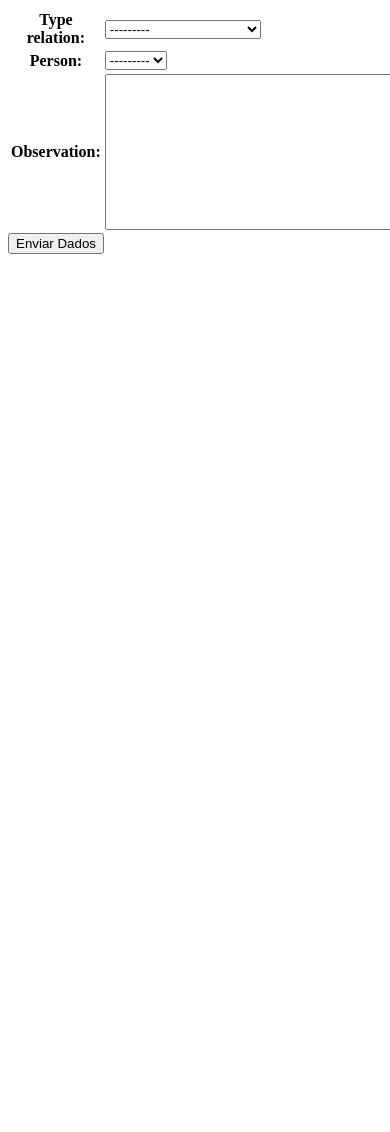
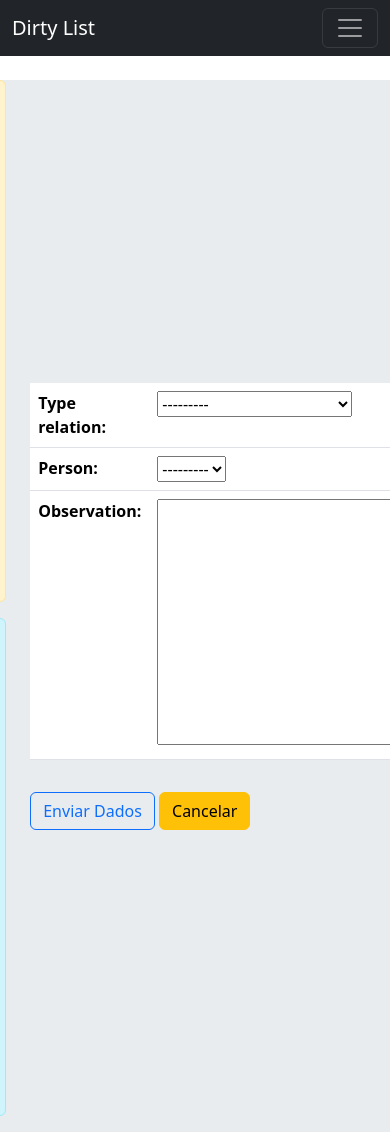
Before and after one commit to gylmonteiro/dirty_list, a Django app: page /persons/relation/ in a window 390 px wide; the page is wider, and only the part inside the window is pictured. Before the commit the page ends 254 px from the top of that part, so only its background shows below. Run offline with Django 5.2, Linux system fonts and the light colour scheme; data that the repository does not hold is empty.

Commit message:
feat: completando o template de criar pessoas

```diff
--- a/persons/models.py
+++ b/persons/models.py
@@ -35,7 +35,7 @@ class Person(models.Model):
         ordering = ['name']
 
     def __str__(self):
-        return f'{self.name} - id: {self.number_register.hex}'
+        return f'{self.name}'
 
     def age(self):
         if self.date_birthday:
--- a/persons/templates/create_relation.html
+++ b/persons/templates/create_relation.html
@@ -1,11 +1,46 @@
-<form method='POST' action='{% url "relation-persons-create" %}'>
-{% csrf_token %}
-
-    <table>
-        {{form.as_table}}
-    </table>
-    <input type="hidden" name="id_person" value="{{person_id}}">
-    <button type="submit">Enviar Dados</button>
 
 
-</form>
+{% extends "base/base.html" %}
+{% load static %}
+
+
+
+
+
+{% block 'content' %}
+<div class='container-md mt-4 d-flex justify-content-center align-items-center bg-body-secondary' >
+    <div class='col-md-5'>
+
+        <div class="alert alert-warning alert-dismissible fade show" role="alert">
+            <strong>Instruções!</strong>
+            <p>Nesta seção é possível relacionar uma pessoa. <br>
+            <ul>
+                <li> <strong>Cancelar</strong> leva você de volta a pessoa</li>
+                <li> <strong>Enviar dados</strong> faz o vínculo com à pessoa</li>
+                <li> Caso queira voltar a lista de pessoas, utilize a <strong>barra de navegação</strong></li>
+            </ul>
+        </div>
+
+        <div class="alert alert-info alert-dismissible fade show" role="alert">
+            <strong>Dados</strong>
+            <p>O que cada campo representa. <br>
+            <ul>
+                <li> <strong>Type relation</strong> Tipo de relação</li>
+                <li> <strong>Person</strong> Pessoa que você deseja relacionar</li>
+                <li> <strong>Observation</strong> Algum tipo de observação que deseja fazer</strong></li>
+            </ul>
+        </div>
+    </div>
+
+     <div class='col-md-6'>
+        <form method='POST' action='{% url "relation-persons-create" %}' class='p-4 bg-body-secondary'>
+        {% csrf_token %}
+            <table class='table'>
+                {{form.as_table}}
+            </table>
+            <button type="submit" class="btn btn-outline-primary btn-block mt-3">Enviar Dados</button>
+            <a href='{% url "person-detail" person_id%}' class='btn btn-warning btn-block mt-3'>Cancelar</a>
+        </form>
+    </div>
+</div>
+{% endblock 'content' %}
```
Also changed, not shown: persons/templates/create_address.html (+36 -9 lines), persons/templates/create_person.html (+39 -4 lines).
